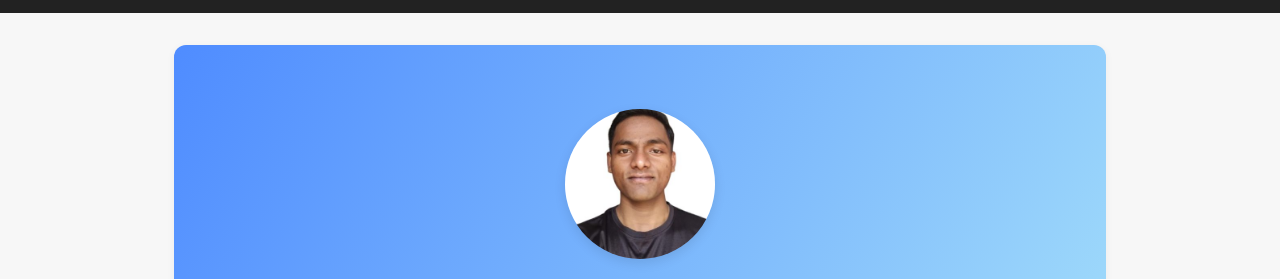
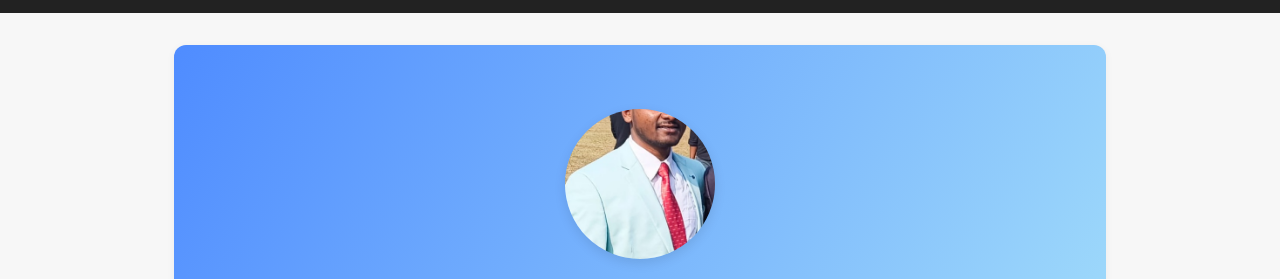
Before and after one commit to TAPASSINGH0075/nodemfy, a plain HTML site: page index.html in a window 1280 px wide. Shown: the part 63-342 px from the top of the page. Drawn offline with Linux system fonts and the light colour scheme.

Commit message:
Update profile image in index.html

```diff
--- a/index.html
+++ b/index.html
@@ -19,7 +19,7 @@
   </header>
 
   <section id="hero">
-    <img src="mypic.jpg" alt="Tapas Singh" class="profile-img" />
+    <img src="nodemfy.jpeg" alt="Tapas Singh" class="profile-img" />
     <h2>Hello, I'm <span>Tapas Singh</span></h2>
     <p>A passionate Electronics and Communication Engineering Student & Web Developer</p>
     <a href="#contact" class="btn">Contact Me</a>
```
